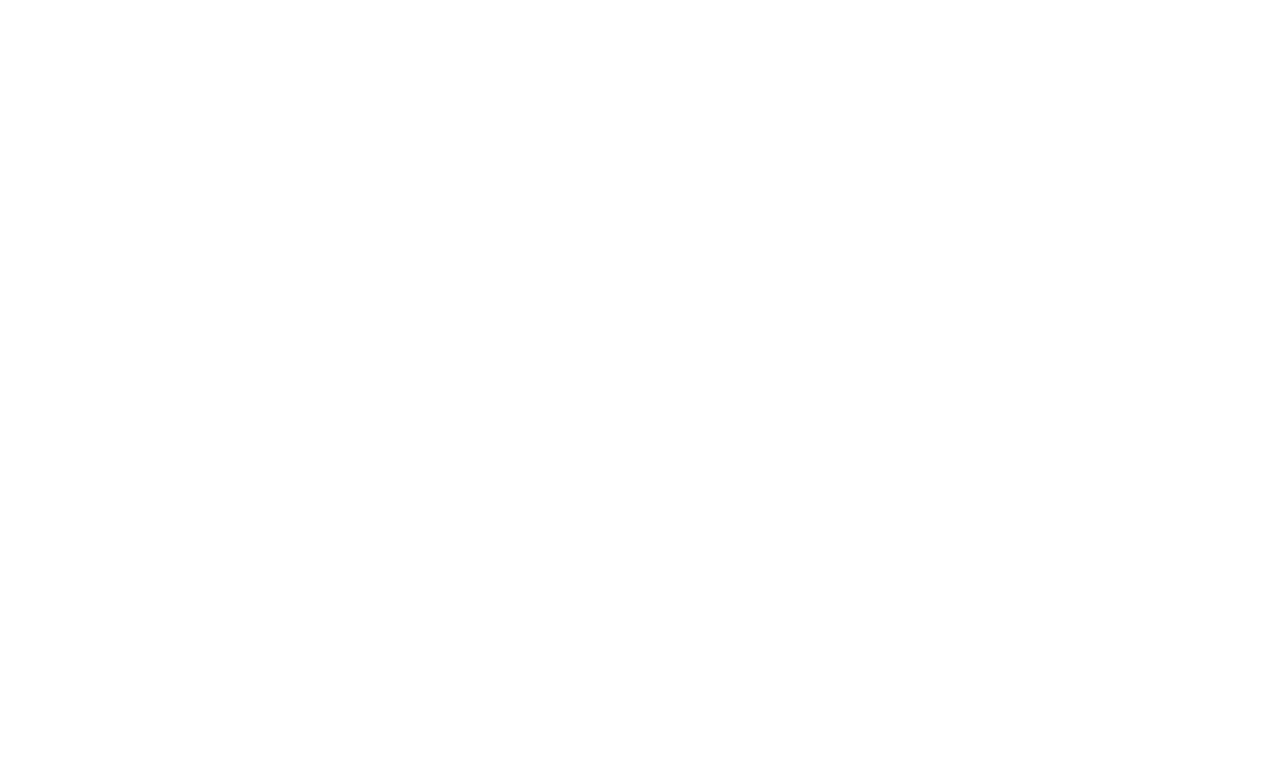
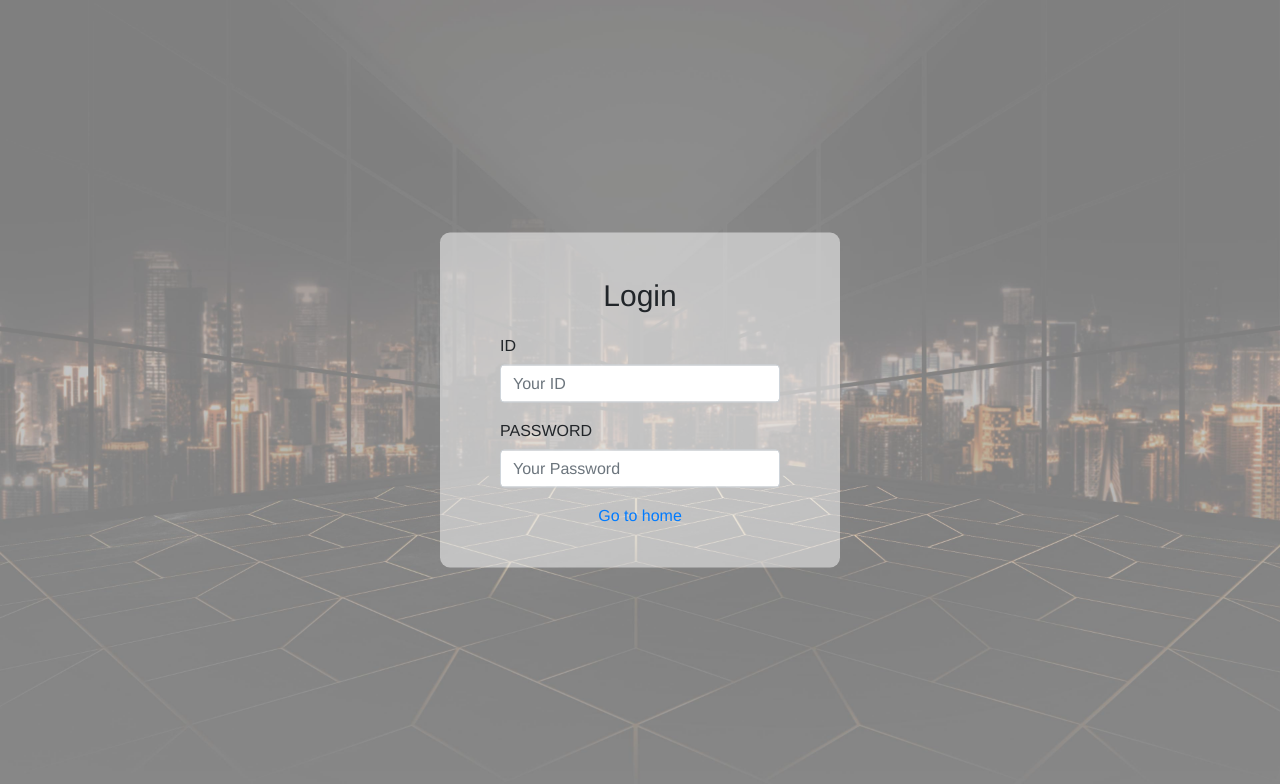
Before and after one commit to westofsky/WIES_MINI, a Vue app in the folder client/: page /login in a window 1280 px wide. Shown: the top 784 px of the page. Built offline with nearby package versions, Linux system fonts and the light colour scheme.

Commit message:
Convert views to components & Add login component

```diff
--- a/client/src/App.vue
+++ b/client/src/App.vue
@@ -1,15 +1,16 @@
 <template>
   <div id="app">
-	<router-view></router-view>
+	<MainPage></MainPage>
   </div>
 </template>
 
 <script>
-
+import MainPage from './views/Main.vue'
 export default {
-  name: 'App',
-  components: {
-  }
+	name: 'App',
+	components: {
+		MainPage
+	}
 }
 </script>
 
--- /dev/null
+++ b/client/src/components/Home.vue
@@ -0,0 +1,13 @@
+<template>
+  <div class="Home">
+		<h1>WIES-MINI</h1>
+		<hr color=lightblue>
+		<p>아무말이나 적어봄</p>
+		<router-link to="/login">Go to Login</router-link>
+  </div>
+</template>
+<script>
+export default {
+	name: 'Home',
+}
+</script>
--- /dev/null
+++ b/client/src/components/Login.vue
@@ -0,0 +1,31 @@
+<template>
+	<div class="Login">
+		<div class = "wrap_form">
+			<p>Login</p>
+			<div class="login-input-container">
+				<b-form-group class = "login-input-id" label = "ID">
+					<b-form-input v-model="title" type="text" placeholder="Your ID" />
+				</b-form-group>
+				<b-form-group class = "login-input-pw" label = "PASSWORD">
+					<b-form-input v-model="title" type="text" placeholder="Your Password" />
+				</b-form-group>
+            </div>
+			<router-link to="/">Go to home</router-link>
+		</div>
+	</div>
+</template>
+<script>
+export default {
+	name: 'Login',
+}
+</script>
+<style>
+	.wrap_form p{
+		font-size : 30px;
+	}
+	.login-input-container{
+		width : 70%;
+		text-align : left;
+		margin : 0 auto;
+	}
+</style>
--- a/client/src/router/index.js
+++ b/client/src/router/index.js
@@ -1,20 +1,20 @@
 import Vue from 'vue'
 import VueRouter from 'vue-router'
-import Home from '../views/Home.vue'
-import Main from '../views/Main.vue'
+import Home from '../components/Home.vue'
+import Login from '../components/Login.vue'
 
 Vue.use(VueRouter)
 
 const routes = [
 	{
 		path: '/',
-		name: 'Main',
-		component: Main
+		name: 'Home',
+		component: Home
 	},
 	{
-		path : '/home',
-		name : 'Home',
-		component : Home
+		path : '/login',
+		name : 'Login',
+		component : Login
 	},
 
 ]
--- a/client/src/views/Home.vue
+++ /dev/null
@@ -1,11 +0,0 @@
-<template>
-  <div class="Home">
-	여긴 홈
-	<router-link to="/">Go to Main</router-link>
-  </div>
-</template>
-<script>
-export default {
-	name: 'Home',
-}
-</script>
--- a/client/src/views/Main.vue
+++ b/client/src/views/Main.vue
@@ -1,10 +1,7 @@
 <template>
   <div class="Main">
 	<div class ="menu">
-		<h1>WIES-MINI</h1>
-		<hr color=lightblue>
-		<p>아무말이나 적어봄</p>
-		<router-link to="/home">Go to home</router-link>
+		<router-view></router-view>
 	</div>
   </div>
 </template>
@@ -39,6 +36,6 @@
 		background: rgba( 255, 255, 255, 0.5 );
 		min-width: 400px;
 		padding: 40px 0px;
-		border-radius: 5%;
+		border-radius : 10px;
 	}
 </style>
```
